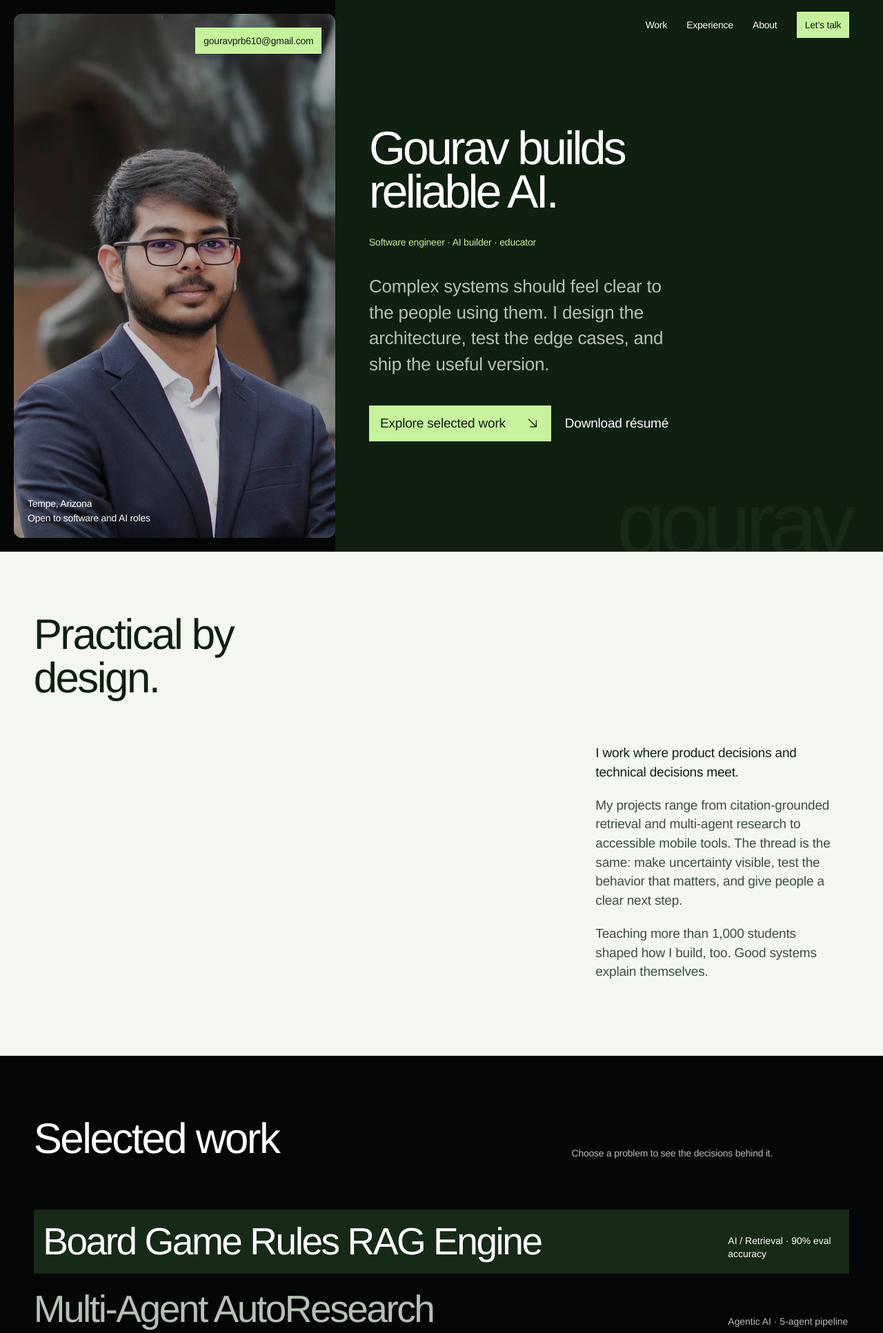
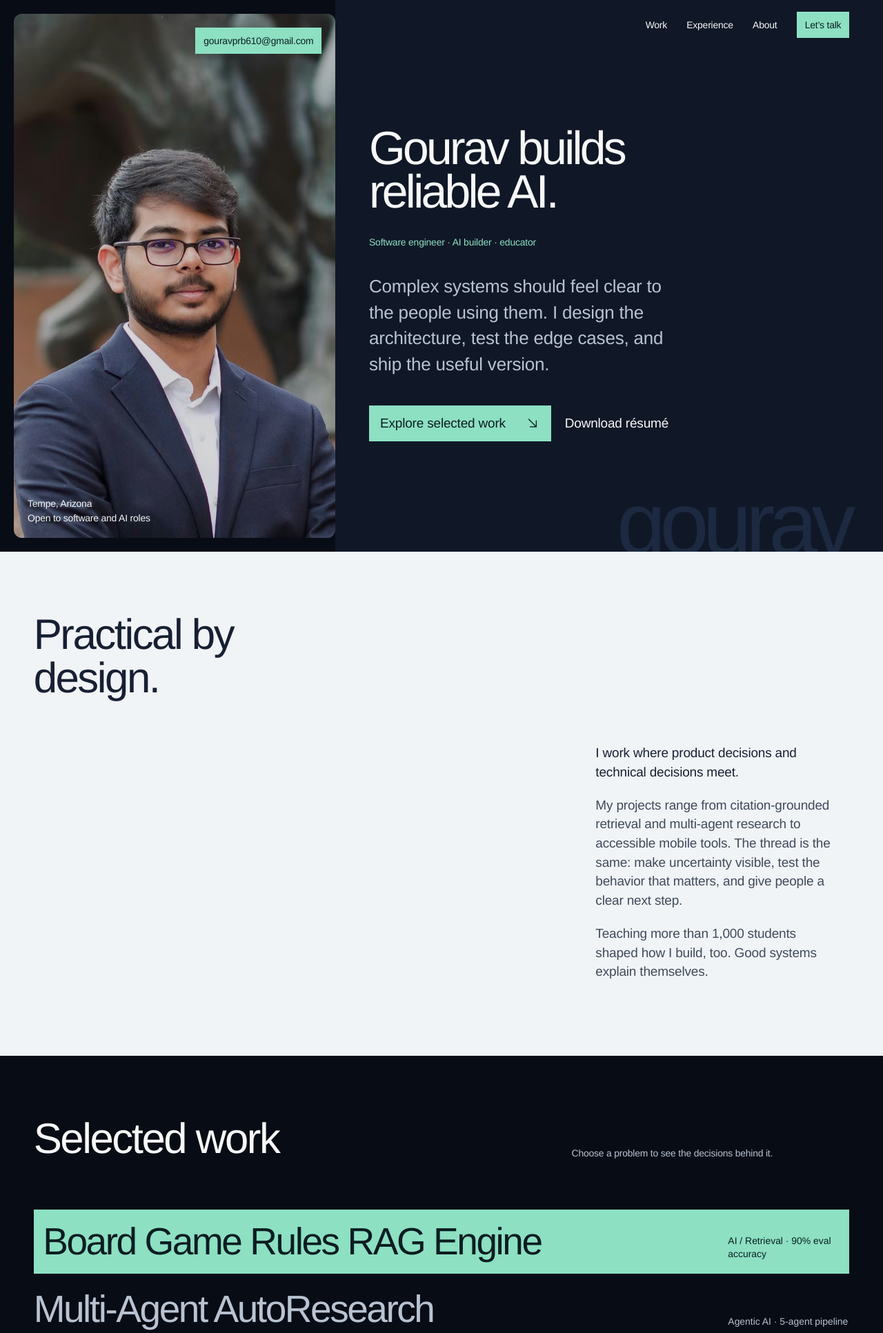
Before and after one commit to Gourav-praneeth/gourav-praneeth.github.io, a Flask app: page / in a window 1280 px wide. Shown: the top 1933 px of the page at 69% size. Run offline with Flask 3, Linux system fonts and the light colour scheme; some web fonts are replaced.

Commit message:
Refresh portfolio with Midnight Seafoam palette

```diff
--- a/static/css/custom.css
+++ b/static/css/custom.css
@@ -1,13 +1,20 @@
 :root {
-  --bg: #0f1f10;
-  --surface: #162a17;
-  --ink: #ffffff;
-  --muted: #b7c0b7;
-  --accent: #c6f19d;
-  --accent-ink: #0f1f10;
-  --black: #050706;
-  --paper: #f4f7ef;
-  --paper-ink: #0f1f10;
+  --bg: #101827;
+  --surface: #1c2940;
+  --ink: #f7f9f7;
+  --muted: #b8c3d2;
+  --accent: #8de0c2;
+  --accent-hover: #b3f0db;
+  --accent-ink: #0b1d22;
+  --black: #080c14;
+  --paper: #f1f4f6;
+  --paper-ink: #172033;
+  --paper-body: #3f4a5c;
+  --paper-muted: #526071;
+  --paper-accent: #255b55;
+  --field: #dcebe7;
+  --field-ink: #132b2b;
+  --portrait-matte: #2b3444;
   --margin: clamp(1.25rem, 3.8vw, 4.5rem);
   --step-small: clamp(0.8125rem, 0.79rem + 0.1vw, 0.875rem);
   --step-body: clamp(1.0625rem, 1rem + 0.25vw, 1.1875rem);
@@ -115,7 +122,7 @@ img {
   height: 100%;
   overflow: clip;
   border-radius: 12px;
-  background: #26332b;
+  background: var(--portrait-matte);
 }
 
 .portrait-frame img {
@@ -123,7 +130,7 @@ img {
   height: 100%;
   object-fit: cover;
   object-position: center 30%;
-  filter: saturate(0.82) contrast(1.04) brightness(0.78);
+  filter: saturate(0.94) contrast(1.03) brightness(0.84);
 }
 
 .portrait-note,
@@ -387,7 +394,7 @@ h2 {
 
 .intro-copy p {
   margin: 0 0 1.3rem;
-  color: #3e4c40;
+  color: var(--paper-body);
 }
 
 .intro-copy p:first-child {
@@ -427,7 +434,8 @@ h2 {
 }
 
 .project-row.is-active {
-  background: var(--surface);
+  background: var(--accent);
+  color: var(--accent-ink);
 }
 
 .project-name {
--- a/templates/base.html
+++ b/templates/base.html
@@ -5,7 +5,7 @@
   <meta name="viewport" content="width=device-width, initial-scale=1.0" />
   <title>{{ site.title }}</title>
   <meta name="description" content="{{ site.description }}" />
-  <meta name="theme-color" content="#0f1f10" />
+  <meta name="theme-color" content="#101827" />
   <meta name="color-scheme" content="dark" />
   <link rel="canonical" href="{{ site.url }}/" />
   <link rel="icon" href="{{ url_for('static', filename='img/favicon.svg') }}" type="image/svg+xml" />
```
Also changed, not shown: other parts of static/css/custom.css (+16 -16 lines).
